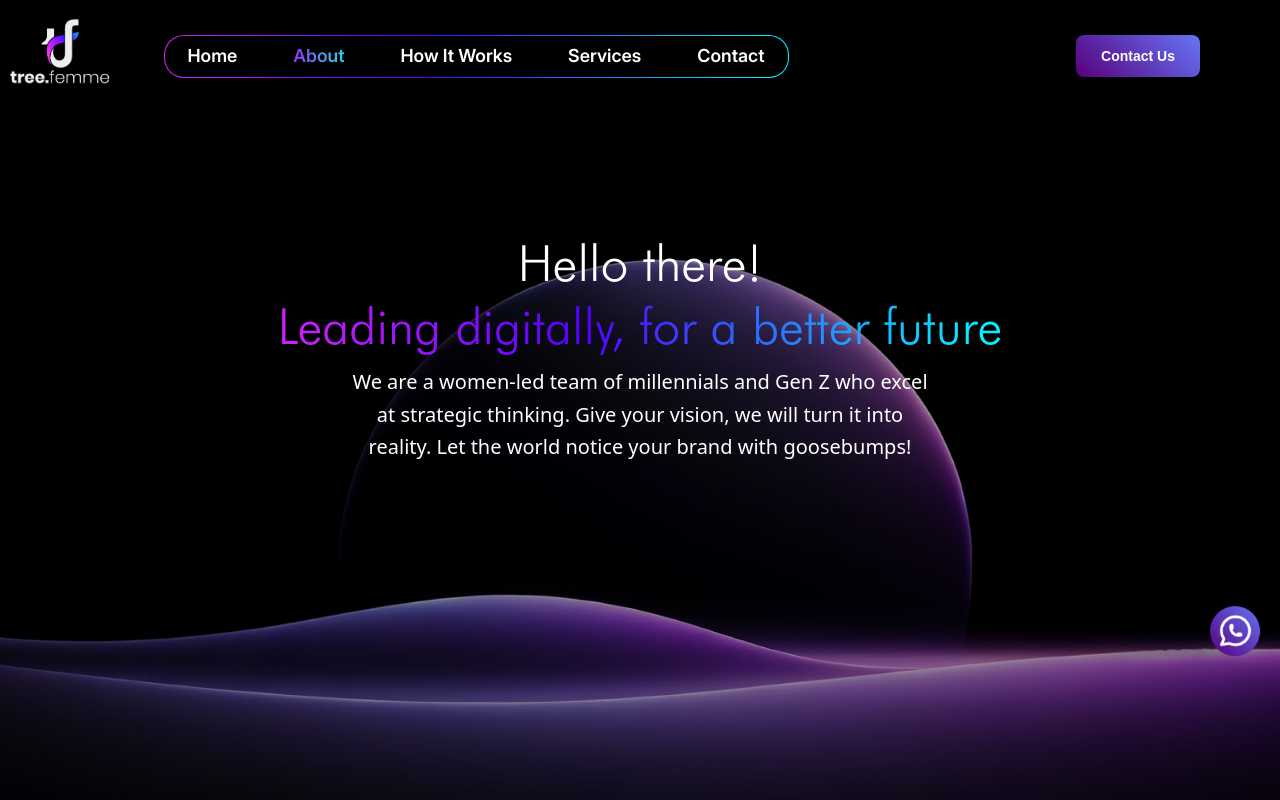
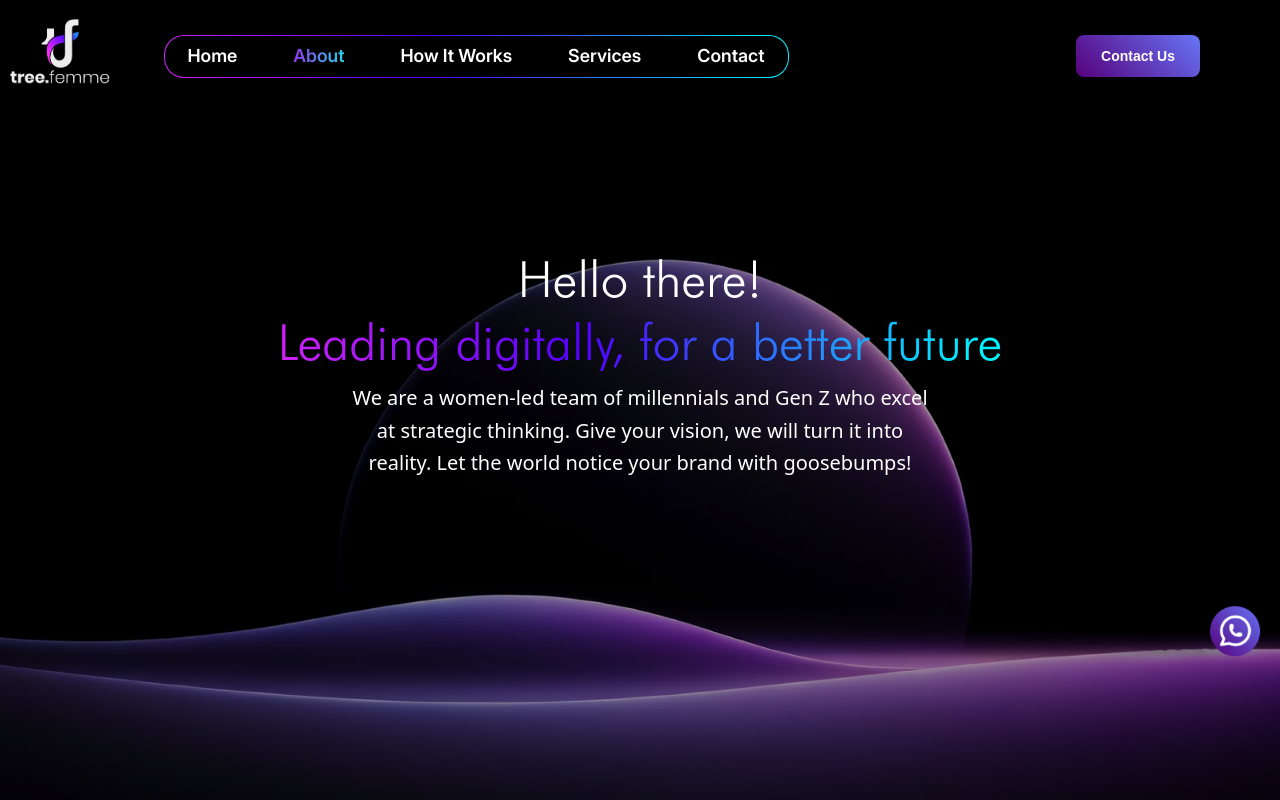
Before and after one commit to TREE-DIGITAL-MARKETING/tree.femme-website, a React (Vite) app: page /about in a window 1280 px wide. Shown: the top 800 px of the page. Built offline with nearby package versions, Linux system fonts and the light colour scheme.

Commit message:
minor change in about page

```diff
--- a/src/components/About/index.jsx
+++ b/src/components/About/index.jsx
@@ -29,7 +29,7 @@ const About = () => {
   </a>
 </div>
 
-  <h1 className="text-[50px] sm:text-[50px] md:text-[50px] font-[500] leading-[40px] sm:leading-[50px] md:leading-[63.15px] text-white font-futuraLight mt-20">
+  <h1 className="text-[50px] sm:text-[50px] md:text-[50px] font-[500] leading-[40px] sm:leading-[50px] md:leading-[63.15px] text-white font-futuraLight mt-24">
     Hello there!
     <br />
     <span
```
